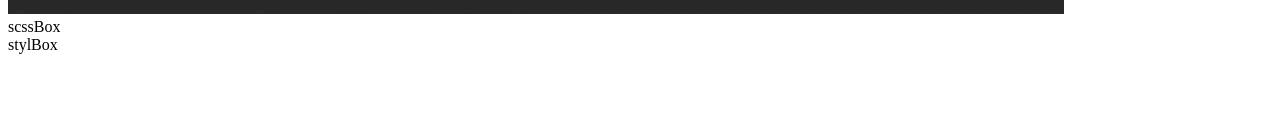
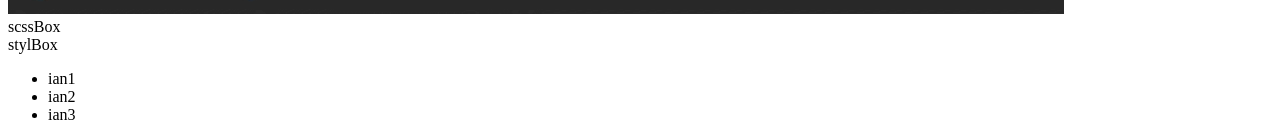
Before and after one commit to JeromeD3/react-webpack-template, a React app: page / in a window 1280 px wide. Shown: the part 1131-1268 px from the top of the page. Before the commit the page ends 1193 px from the top, so only its background shows below. Built offline with nearby package versions, Linux system fonts and the light colour scheme.

Commit message:
feat: 处理图片、字体、json和音视频

```diff
--- a/src/App.tsx
+++ b/src/App.tsx
@@ -5,6 +5,21 @@ import stylStyles from './app.styl'
 
 import smallImg from '@/assets/imgs/1.jpg'
 import bigImg from '@/assets/imgs/image-20230209005812767.png'
+
+const memberList = [
+  {
+    name: 'ian1',
+    age: 18,
+  },
+  {
+    name: 'ian2',
+    age: 22,
+  },
+  {
+    name: 'ian3',
+    age: 23,
+  },
+]
 
 function App() {
   return (
@@ -16,7 +31,6 @@ function App() {
       <div>
         <img src={smallImg} alt="" />
         <img src={bigImg} alt="" />
-
       </div>
       <div className={scssStyles['scssBox']}>
         <div className={scssStyles['box']}>scssBox</div>
@@ -24,6 +38,13 @@ function App() {
       <div className={stylStyles['stylBox']}>
         <div className={stylStyles['box']}>stylBox</div>
       </div>
+      <div>
+        <ul>
+          {memberList.map((item) => (
+            <li key={item.age}>{item.name}</li>
+          ))}
+        </ul>
+      </div>
     </div>
   )
 }
--- a/tsconfig.json
+++ b/tsconfig.json
@@ -4,6 +4,7 @@
     "paths": {
       "@/*": ["src/*"]
     },
+    "resolveJsonModule": true,
     "target": "es2016",
     "esModuleInterop": true,
     "module": "commonjs",
```
Also changed, not shown: src/test.json (added, +14 -0 lines), 1 other file (tests, documents, lock files or other folders).
